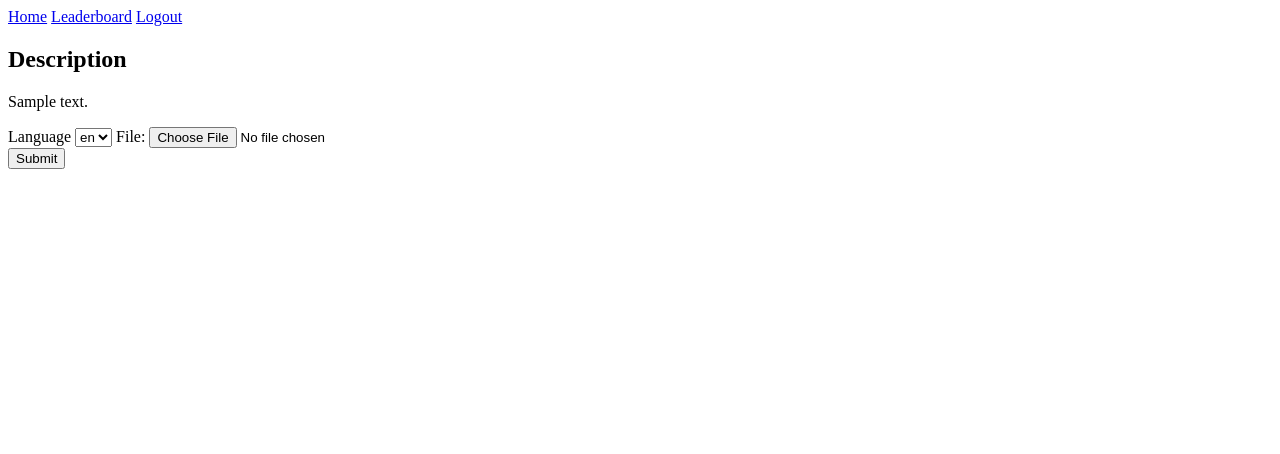
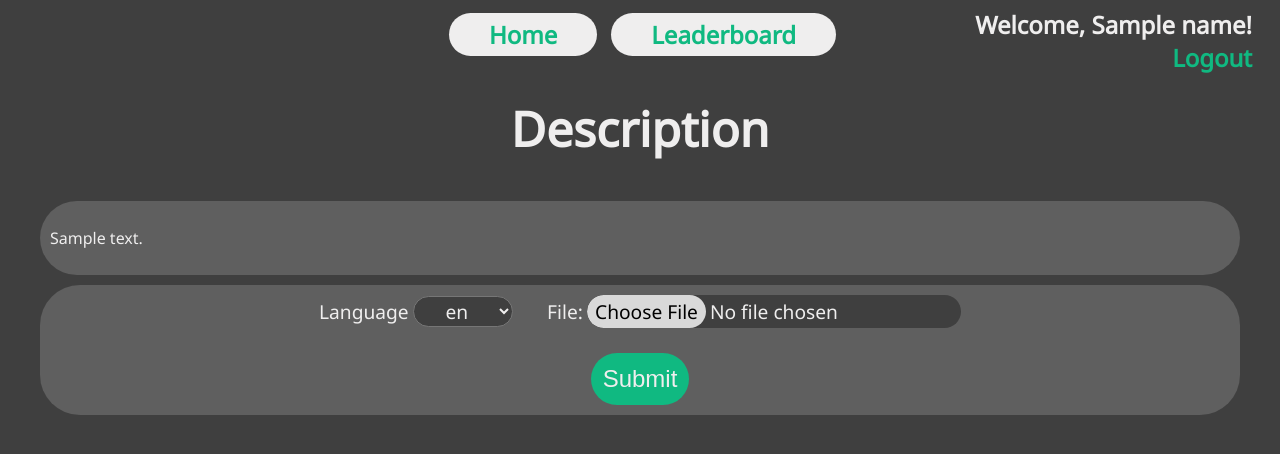
Before and after one commit to varun-dhar/Code-Club-Competition-Practice, a Python web app: template templates/level.html in a window 1280 px wide. Shown: the top 454 px of the page. Run offline with Jinja, Linux system fonts and the light colour scheme; the template is opened without the code that fills it: most values are stand-ins (such as "Sample title", 1, 10 or a date in 2020).

Commit message:
Finished Level
Upload file button is scuffed, will fix later.

```diff
--- a/assets/styles/level.css
+++ b/assets/styles/level.css
@@ -1,3 +1,157 @@
 #description {
     white-space: pre-wrap;
 }
+
+body, html {
+    --Gray1: rgba(95, 95, 95, 1);
+    --Gray2: rgba(63, 63, 63, 1);
+    --White1: rgba(217, 217, 217, 1);
+    --White2: rgba(239, 238, 238, 1);
+    --Aqua1: rgba(16, 185, 129, 1);
+
+    --Text-Header: rgb(8, 133, 102);
+
+    background-color: var(--Gray2);
+}
+
+.logout {
+    float: right;
+    color: var(--Aqua1);
+    height: auto;
+    font-size: 24px;
+    align-self: auto;
+    text-align: right;
+    font-family: Noto Sans;
+    font-weight: 700;
+    line-height: normal;
+    font-stretch: normal;
+    margin-right: 20px;
+    margin-bottom: 0;
+    text-decoration: none;
+}
+
+.logout a {
+    color: var(--Aqua1);
+    text-decoration: none;
+}
+
+.logout-span {
+    color: var(--White2)
+}
+
+.navLinks {
+    display: inline-block;
+    text-align: center;
+    color: var(--Aqua1);
+    height: auto;
+    font-size: 24px;
+    align-self: auto;
+    font-family: Noto Sans;
+    font-weight: 700;
+    line-height: normal;
+    font-stretch: normal;
+    margin: 5px 5px 0;
+    text-decoration: none;
+    background-color: var(--White2);
+    border-radius: 30px;
+    padding: 5px 40px;
+}
+
+.navContain1 {
+    margin-left: calc(50% - 190.98px);
+}
+
+h2 {
+    text-align: center;
+    font-size: 3rem;
+    font-family: Noto Sans;
+    font-weight: 1000;
+    color: var(--White2)
+}
+
+.desc {
+    margin-left: 2.5vw;
+    margin-right: 2.5vw;
+    width: auto;
+    height: auto;
+    padding: 10px;
+
+    font-family: Noto Sans;
+    background-color: var(--Gray1);
+    border-radius: 40px;
+
+    color: var(--White2);
+}
+
+form {
+    margin-top: 10px;
+    margin-left: 2.5vw;
+    margin-right: 2.5vw;
+    width: auto;
+    height: auto;
+    padding: 10px;
+
+    text-align: center;
+
+    font-family: Noto Sans;
+    background-color: var(--Gray1);
+    border-radius: 40px;
+
+    color: var(--White2);
+}
+
+form select {
+    border-radius: 20px;
+    background-color: var(--Gray2);
+    color: var(--White2);
+
+    font-family: Noto Sans;
+    font-size: 1.2rem;
+    min-width: 100px;
+
+    text-align: center;
+    margin-right: 30px;
+}
+
+.form-file {
+    border-radius: 20px;
+    background-color: var(--Gray2);
+    color: var(--White2);
+
+    font-family: Noto Sans;
+    font-size: 1.2rem;
+
+    width: auto;
+    text-align: center;
+}
+
+form input::file-selector-button {
+    border-radius: 20px;
+    background-color: var(--White1);
+    color: rgb(0, 0, 0);
+    border-color: transparent;
+
+    font-family: Noto Sans;
+    font-size: 1.2rem;
+    width: auto;
+
+    text-align: center;
+}
+
+form label {
+    font-family: Noto Sans;
+    font-size: 1.2rem;
+}
+
+.form-submit {
+    border-radius: 40px;
+    background-color: var(--Aqua1);
+    color: var(--White2);
+    text-align: center;
+    font-size: 1.5rem;
+    padding: 10px;
+    margin-top: 25px;
+
+    border-color: transparent;
+
+}
--- a/assets/styles/login.css
+++ b/assets/styles/login.css
@@ -73,7 +73,7 @@ html, body {
 
 .login-login-button {
     width: var(--Standard-Element-Width);
-    height: var(--Standard-Element-Height);
+    height: auto;
     display: flex;
     overflow: hidden;
     position: relative;
--- a/assets/styles/register.css
+++ b/assets/styles/register.css
@@ -140,7 +140,7 @@ html, body {
 
 .register-login-button {
     width: calc(var(--Standard-Element-Width) + var(--Input-Offset));
-    height: var(--Standard-Element-Height);
+    height: auto;
     display: flex;
     overflow: hidden;
     position: relative;
--- a/templates/level.html
+++ b/templates/level.html
@@ -5,14 +5,22 @@
 	<title>Level {{level}}</title>
 	<script src="/assets/scripts/level.js"></script>
 	<link rel="stylesheet" href="/assets/styles/level.css"/>
+	<link rel="stylesheet" href="../assets/styles/level.css"/> <!-- Remove this line -->
+	<link href="https://fonts.googleapis.com/css2?family=Noto+Sans&display=swap" rel="stylesheet">
 </head>
 <body>
-	<a href="/">Home</a>
-	<a href="/leaderboards/{{level}}">Leaderboard</a>
-	<a href="/logout">Logout</a>
+	<a href="/" class="navLinks navContain1">Home</a>
+	<a href="/leaderboards/{{ level }}" class="navLinks">Leaderboard</a>
+	<div class="logout">
+		<span><span class="logout-span">Welcome, {{name}}!</span></span>
+		<br>
+		<a href="/logout"><span>Logout</span></a>
+	</div>
 	<br/>
 	<h2>Description</h2>
-	<p id="description">{{desc}}</p>
+	<div class="desc">
+		<p id="description">{{desc}}</p>
+	</div>
 	<form name="submission" enctype="multipart/form-data">
 		<label for="lang">Language</label>
 		<select name="lang" id="lang">
@@ -21,9 +29,9 @@
 			{%endfor%}
 		</select>
 		<label for="file">File:</label>
-		<input type="file" name="file" id="file"/>
+		<input type="file" name="file" id="file" class="form-file"/>
 		<br/>
-		<input id="submitButton" type="submit"/>
+		<input id="submitButton" type="submit" class="form-submit"/>
 	</form>
 </body>
 </html>
```
